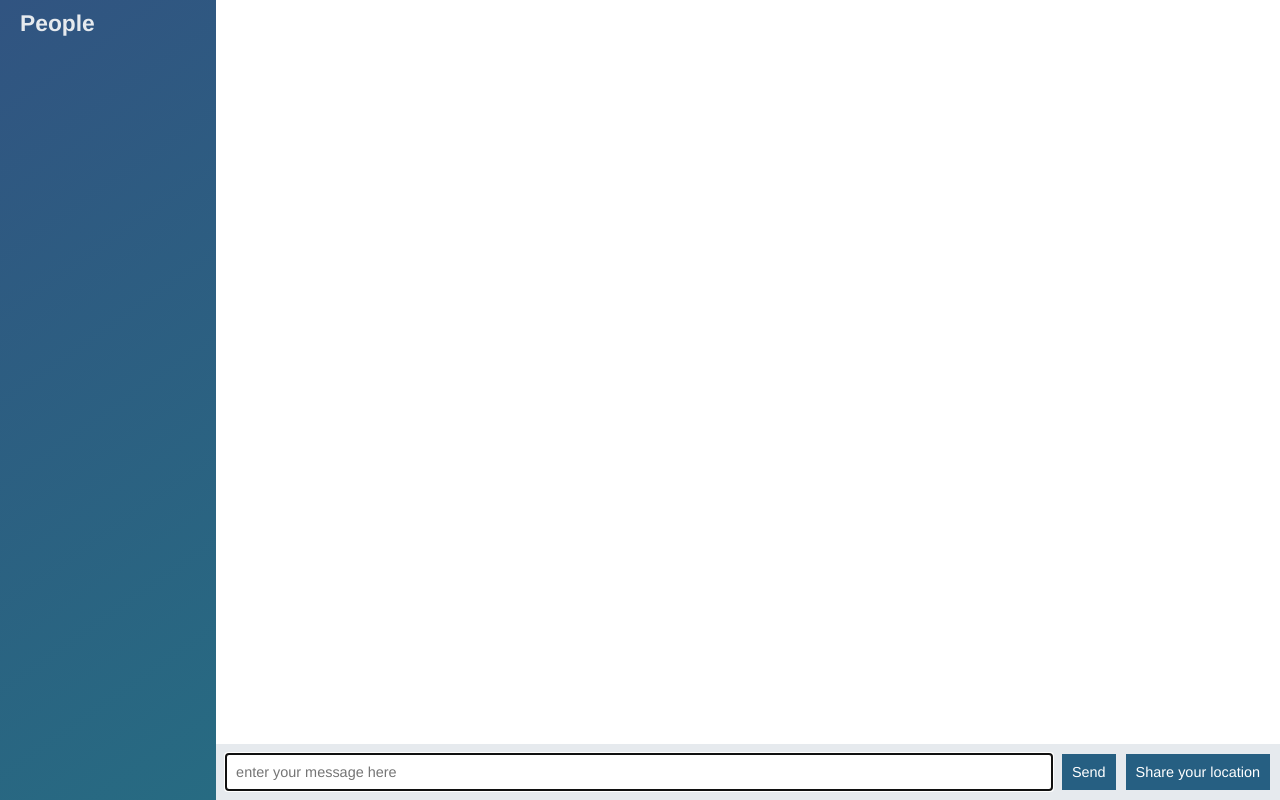
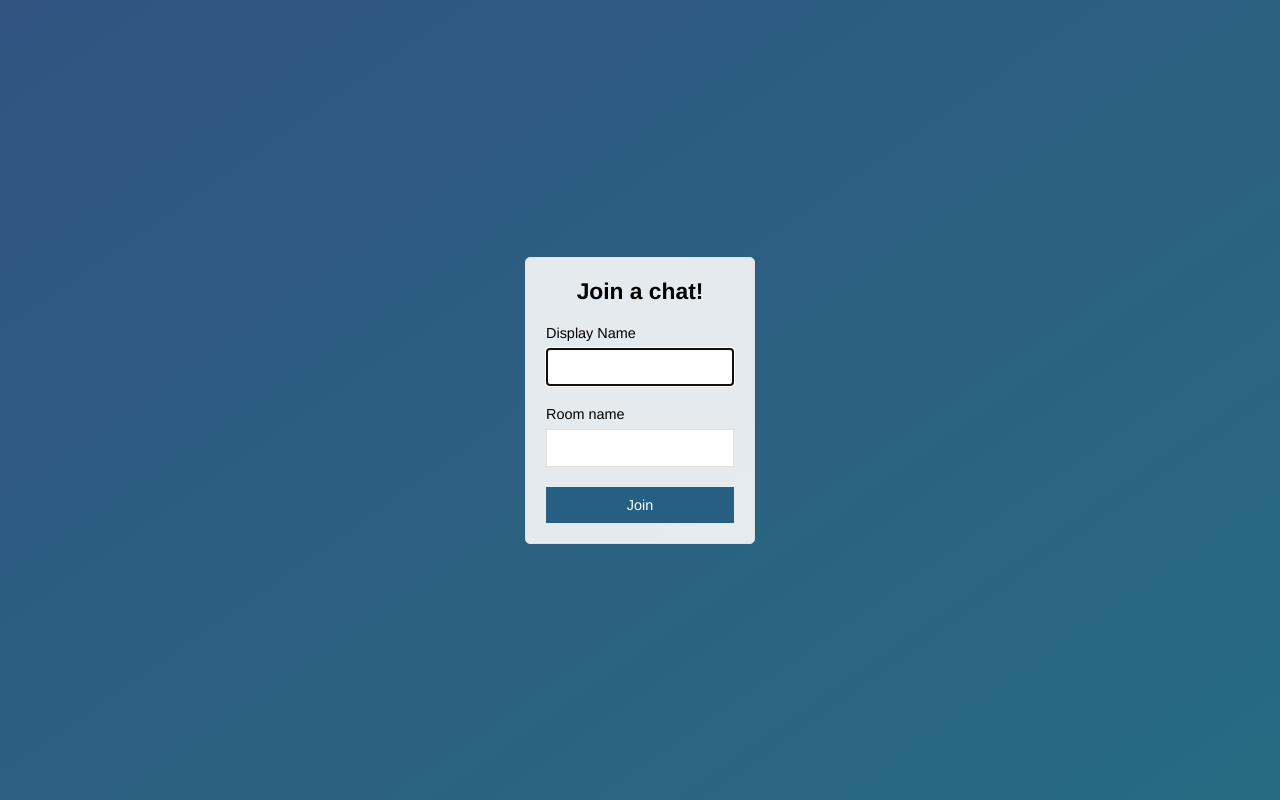
Before and after one commit to vishalantony/node-chat-app, a website: page public/index.html in a window 1280 px wide. Drawn offline with nearby package versions, Linux system fonts and the light colour scheme; no server answers.

Commit message:
Add join and chat page

```diff
--- a/public/index.html
+++ b/public/index.html
@@ -1,63 +1,30 @@
 <!DOCTYPE html>
-
 <html>
   <head>
-    <title>Some title</title>
     <meta charset="utf-8">
+    <meta name="viewport" content="width=device-width, initial-scale=1, user-scalable=no">
+    <title>Join | MyChat</title>
     <link rel="stylesheet" href="/css/styles.css">
   </head>
-  <body class="chat">
 
-    <div class="chat__sidebar">
-      <h3>People</h3>
-      <div id="users"></div>
+  <body class="centered-form">
+    <div class="centered-form__form">
+      <form action="/chat.html">
+        <div class='form-field'>
+          <h3>Join a chat!</h3>
+        </div>
+        <div class='form-field'>
+          <label for="name">Display Name</label>
+          <input type="text" name='name' autofocus>
+        </div>
+        <div class='form-field'>
+          <label for="room">Room name</label>
+          <input type="text" name="room">
+        </div>
+        <div class='form-field'>
+          <button>Join</button>
+        </div>
+      </form>
     </div>
-
-    <div class="chat__main">
-      <ol id='messages' class='chat__messages'></ol>
-
-      <div class="chat__footer">
-        <form id="message-form">
-          <!-- <textarea name="message" id="" cols="30" rows="10" placeholder="enter your message here"></textarea> -->
-          <input type="text" name="message" placeholder="enter your message here" autofocus autocomplete="off">
-          <button>Send</button>
-        </form>
-        <button id="send-location">Share your location</button>
-      </div>
-    </div>
-
-    <!-- Mustache templates -->
-    <script id="message-template" type="text/template">
-      <li class="message">
-        <div class="message__title">
-          <h4>{{from}}</h4>
-          <span>{{createdAt}}</span>
-        </div>
-        <div class="message__body">
-          <p>{{text}}</p>
-        </div>
-      </li>
-    </script>
-
-    <script id="location-message-template" type="text/template">
-      <li class="message">
-        <div class="message__title">
-          <h4>{{from}}</h4>
-          <span>{{createdAt}}</span>
-        </div>
-        <div class="message__body">
-          <p>
-            <a href="{{url}}" target="_blank">My current location</a>
-          </p>
-        </div>
-      </li>
-    </script>
-    <!-- End of Mustache templates -->
-
-    <script src="/socket.io/socket.io.js"></script>
-    <script src="/js/lib/jquery-3.2.1.min.js"></script>
-    <script src="/js/lib/moment.js"></script>
-    <script src="/js/lib/mustache.js"></script>
-    <script src="/js/index.js"></script>
   </body>
 </html>
```
Also changed, not shown: public/about.html (deleted, +0 -11 lines), public/chat.html (added, +65 -0 lines), public/js/chat.js (renamed from public/js/index.js).
